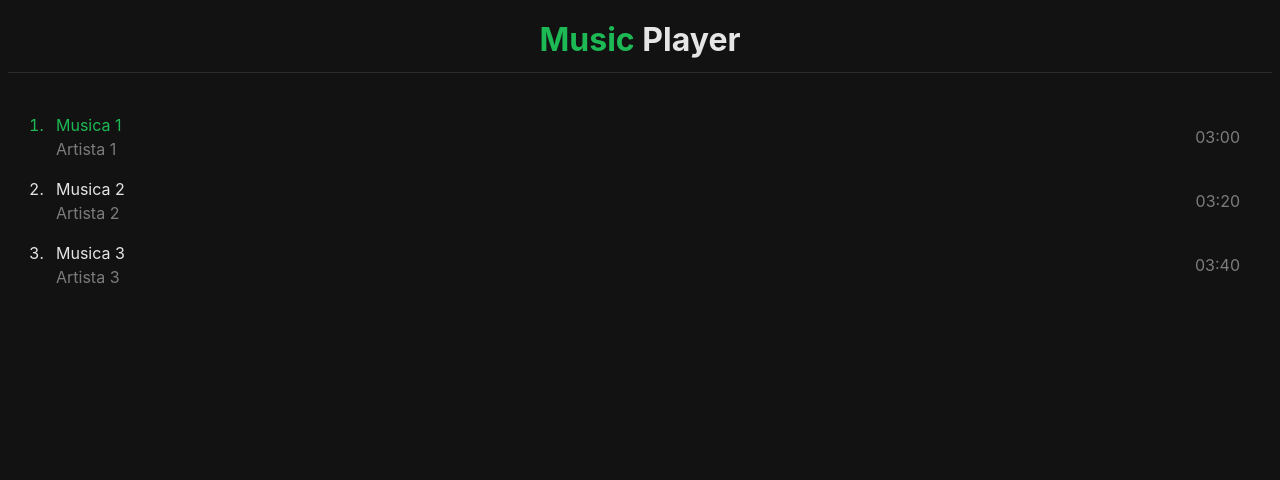
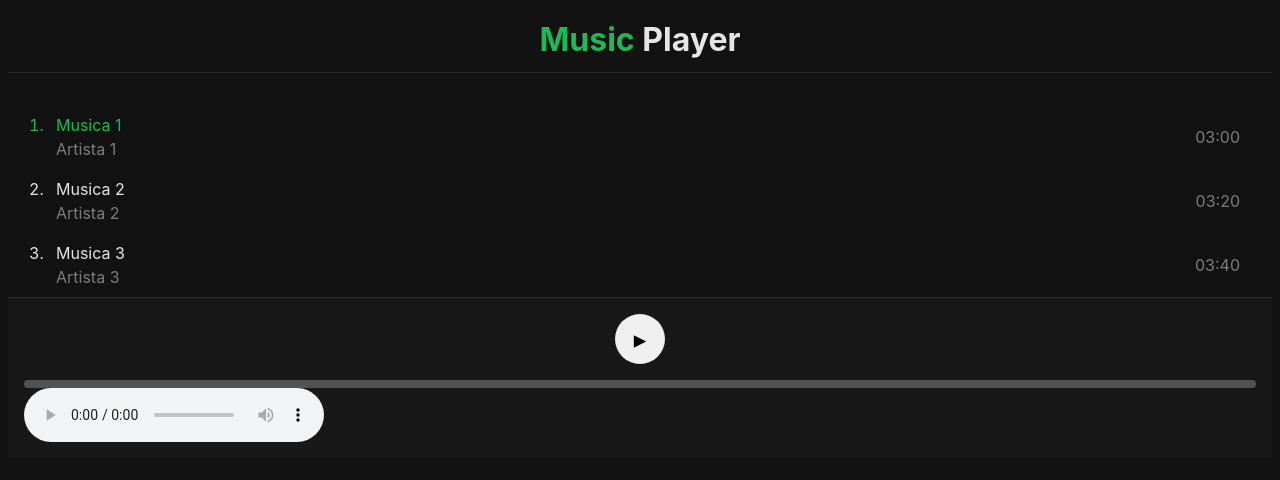
Before and after one commit to Jhenrique44/react-next-musicplayer, a React (Vite) app: page / in a window 1280 px wide. Shown: the top 480 px of the page. Built offline with nearby package versions, Linux system fonts and the light colour scheme.

Commit message:
audio configuration and aglomerate components of bottom-bar-player

```diff
--- /dev/null
+++ b/src/ui/components/data-display/AudioPlayer/Audioplayer.jsx
@@ -0,0 +1,19 @@
+import Timeline from "../../inputs/Timeline/Timeline";
+import {useState } from "react";
+import styles from "./Audioplayer.module.css";
+
+export default function Audioplayer() {
+    const [isPlaying, setIsPlaying] = useState(false);
+    const [width, setWidth] = useState(0);
+    return (
+        <div className={styles.playerContainer}>
+            <div className={styles.buttonContainer}>
+                <button className={styles.playButton}>
+                    {isPlaying ? '\u2759\u2759' : '\u25b8'}
+                </button>
+            </div>
+            <Timeline width={width} onChangeWidth={setWidth}/>
+            <audio controls className={styles.audio}></audio>
+        </div>
+    )
+}
--- /dev/null
+++ b/src/ui/components/data-display/AudioPlayer/Audioplayer.module.css
@@ -0,0 +1,23 @@
+.playerContainer{
+    border-top: 1px solid var(--divider);
+    background-color: var(--background-paper);
+    padding: 16px;
+}
+.buttonContainer{
+    text-align: center;
+}
+.playButton{
+    width: 50px;
+    height: 50px;
+    border-radius: 100%;
+    border: none;
+    cursor: pointer;
+    font-size: 25px;
+    margin-bottom: 16px;
+}
+.playButton:hover{
+    transform: scale(1.05);
+}
+.audio {
+    display: block;
+}
--- /dev/null
+++ b/src/ui/components/inputs/Timeline/Timeline.jsx
@@ -0,0 +1,13 @@
+import React from 'react'
+import styles from './Timeline.module.css'
+export default function Timeline(props) {
+    return (
+        <div className={styles.container}>
+            <div className={styles.timeLineline}
+                style={{ width: `${props.width}%` }}>
+            </div>
+            <input type="range" className={styles.timeLineSlider}
+                onChange={(event) => props.onChangeWidth(event.target.value)} />
+        </div>
+    )
+}
--- /dev/null
+++ b/src/ui/components/inputs/Timeline/Timeline.module.css
@@ -0,0 +1,26 @@
+.container {
+    position: relative;
+    width: 100%;
+    height: 8px;
+    border-radius: 10px;
+    background-color: rgba(255, 255, 255, 0.25);
+    overflow: hidden;
+}
+.container:hover .timeLineline {
+    background-color: var(--primary);
+}
+.timeLineline {
+    height: 100%;
+    width: 50%;
+    background-color: var(--text-secondary);
+    border-radius: 10px;
+}
+.timeLineSlider {
+    position: absolute;
+    top: 0;
+    left: 0;
+    width: 100%;
+    height: 100%;
+    opacity: 0;
+    cursor: pointer;
+}
--- a/src/ui/pages/index.jsx
+++ b/src/ui/pages/index.jsx
@@ -1,4 +1,7 @@
+import { useState } from "react";
 import MusicList from "../components/data-display/MusicList/MusicList";
+// import Timeline from "../components/inputs/Timeline/Timeline";
+import Audioplayer from "../components/data-display/AudioPlayer/Audioplayer";
 
 const musics = [
     {
@@ -21,14 +24,16 @@ const musics = [
     }
 ]
 
-export default function index() {
+export default function Index() {
+    const [width, setWidth] = useState(20);
     return (
         <>
             <MusicList
                 musics={musics}
                 selectedMusic={musics[0]}
-                onSelect={ ()=> {}}
+                onSelect={()=> {}}
             />
+            <Audioplayer/>
         </>
     )
 }
```
